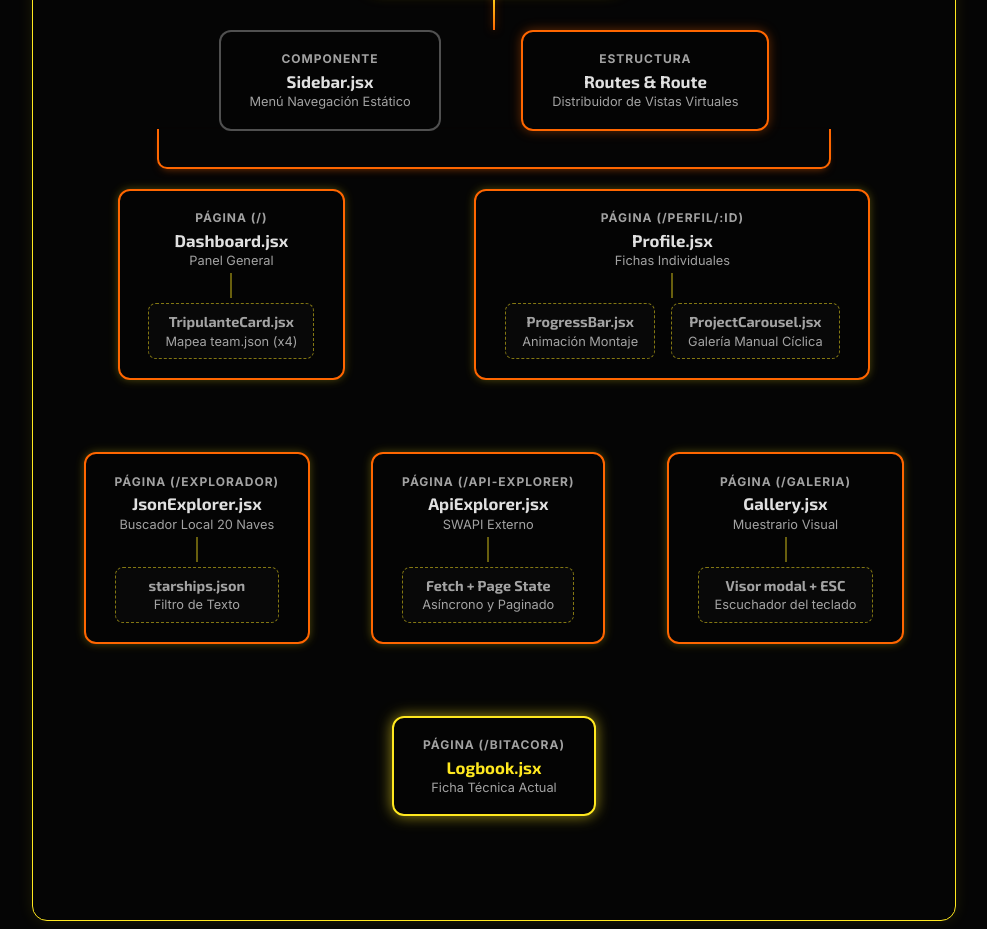
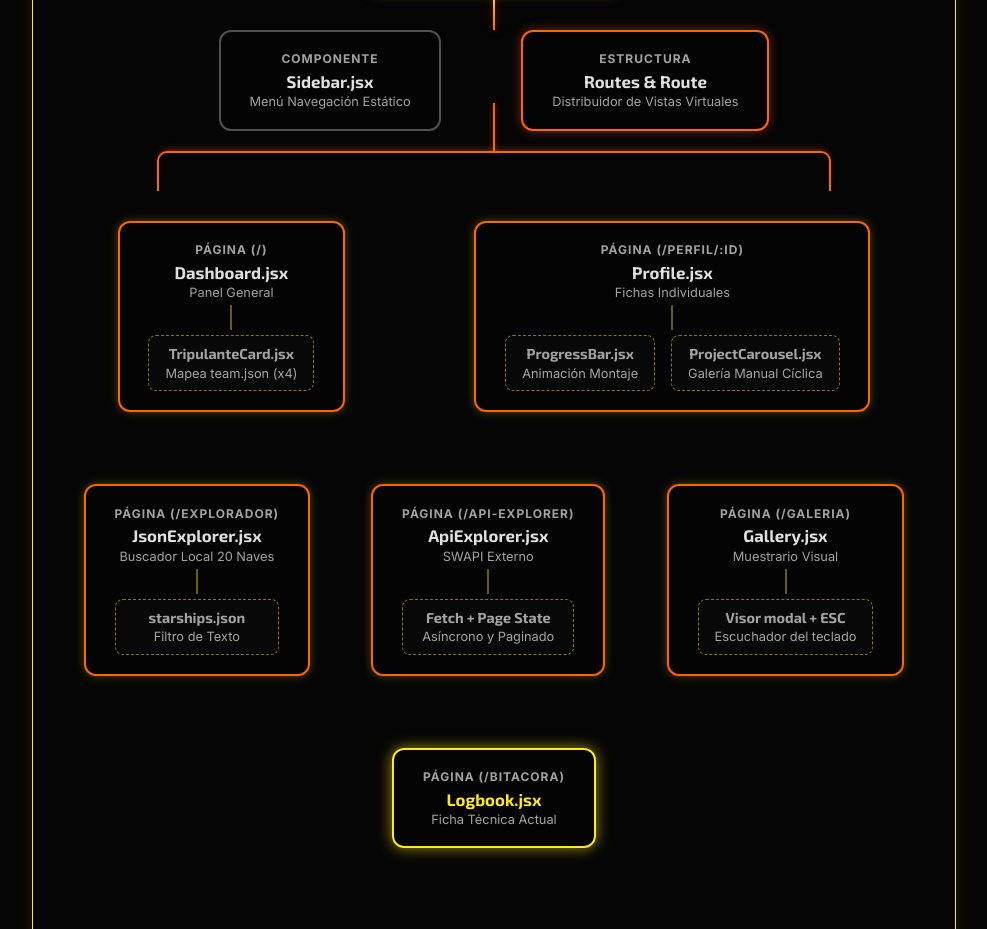
Before and after one commit to enluuca/TP2-PixelSquad, a React (Vite) app: page /bitacora in a window 1280 px wide. Shown: the part 2920-3849 px from the top of the page, without its empty margins (276-1263 px from the left). Built offline with nearby package versions, Linux system fonts and the light colour scheme.

Commit message:
Update index.css

```diff
--- a/src/index.css
+++ b/src/index.css
@@ -1256,13 +1256,27 @@ h3 {
   height: 40px;
   border-left: 2px solid rgb(var(--orange));
   border-right: 2px solid rgb(var(--orange));
-  border-bottom: 2px solid rgb(var(--orange));
-  box-shadow: 0 4px 8px -4px rgba(var(--orange), 0.5);
-  margin-top: -2px;
-  margin-bottom: 20px;
-  border-bottom-left-radius: 10px;
-  border-bottom-right-radius: 10px;
-}
+  border-top: 2px solid rgb(var(--orange));
+  box-shadow: 0 -4px 8px -4px rgba(var(--orange), 0.5);
+  margin: 20px auto 30px auto;
+  border-top-left-radius: 10px;
+  border-top-right-radius: 10px;
+  position: relative;
+}
+
+.tree-connector-hub::before {
+  content: '';
+  position: absolute;
+  top: -50px;
+  left: 50%;
+  transform: translateX(-50%);
+  width: 2px;
+  height: 50px;
+  background: rgb(var(--orange));
+  box-shadow: 0 0 6px rgba(var(--orange), 0.5);
+}
+
+
 
 .flex-wrap {
   flex-wrap: wrap;
```
